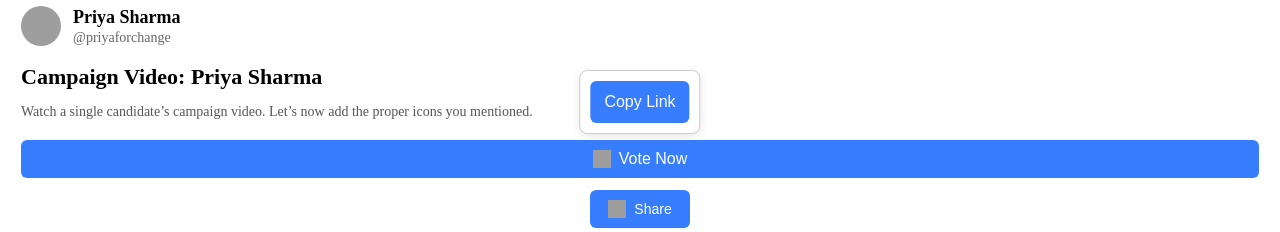
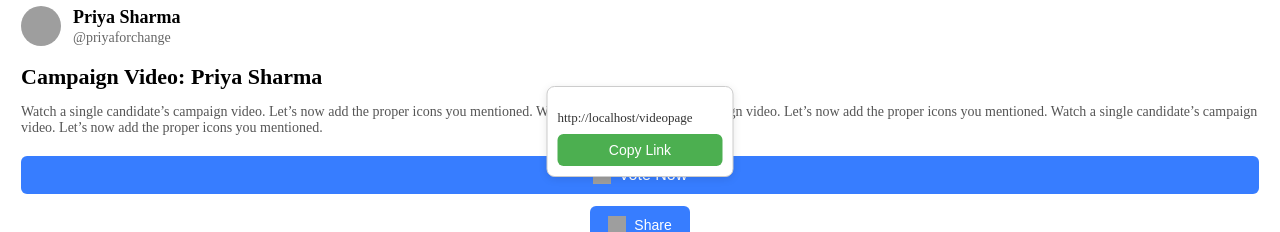
Before and after one commit to manjeshpatagar/Competaion, a React (Vite) app: page /videopage in a window 1280 px wide. Both pictures are taken after a click on the button "Share". Shown: the part 317-549 px from the top of the page. Built offline with nearby package versions, Linux system fonts and the light colour scheme; grey boxes are pictures that could not be loaded.

Commit message:
video page css changes

```diff
--- a/src/App.jsx
+++ b/src/App.jsx
@@ -14,7 +14,7 @@ function App() {
         <Route path="/" element={<Register />} />
         <Route path="/login" element={<Login />} />
         <Route path="/videopage" element={<VideoPage />} />
-        {/* <Route path="/leaderboard" element={<Leaderboard />} /> */}
+        <Route path="/leaderboard" element={<Leaderboard />} />
         <Route path="/aboutus" element={<AboutUs />} />
       </Routes>
     </Router>
--- a/src/pages/VideoPage/index.css
+++ b/src/pages/VideoPage/index.css
@@ -122,8 +122,7 @@
   border: 1px solid #ccc;
   padding: 10px;
   border-radius: 8px;
-  width: 250px;
-  max-width: 100%;
+  width: 165px;
   box-shadow: 0 2px 8px rgba(0, 0, 0, 0.1);
   z-index: 10;
 }
--- a/src/pages/VideoPage/index.jsx
+++ b/src/pages/VideoPage/index.jsx
@@ -62,6 +62,8 @@ const VideoPage = () => {
           <h2 className="video-title">Campaign Video: Priya Sharma</h2>
           <p className="video-description">
             Watch a single candidate’s campaign video. Let’s now add the proper icons you mentioned.
+            Watch a single candidate’s campaign video. Let’s now add the proper icons you mentioned.
+            Watch a single candidate’s campaign video. Let’s now add the proper icons you mentioned.
           </p>
         </div>
 
@@ -89,8 +91,9 @@ const VideoPage = () => {
 
               {shareOpen && (
                 <div className="share-dropdown">
-                  <button onClick={handleCopyLink}>Copy Link</button>
-                </div>
+                <p className="share-url">{window.location.href}</p>
+                <button className="copy-btn" onClick={handleCopyLink}>Copy Link</button>
+              </div>
               )}
             </div>
           </div>
@@ -119,7 +122,7 @@ const VideoPage = () => {
             </ul>
           </div>
 
-          <button className="mainnext-button">Next</button>
+          <button className="mainnext-button">See more</button>
         </div>
       </div>
     </div>
```
